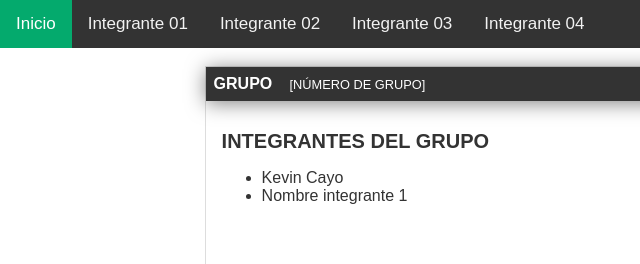
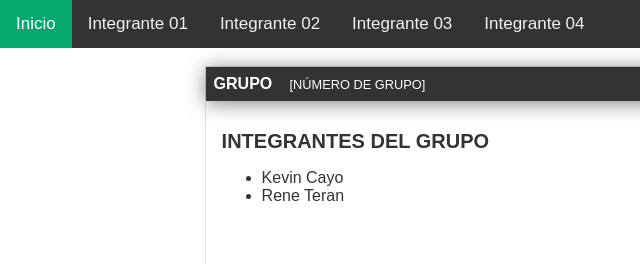
Before and after one commit to KevinCayo10/Grupo3, a plain HTML site: page index.html in a window 1280 px wide. Shown: the top 264 px of the page, 0-640 px from the left. Drawn offline with Linux system fonts and the light colour scheme.

Commit message:
anadi mi nombre Rene

```diff
--- a/index.html
+++ b/index.html
@@ -63,7 +63,7 @@
           <h1>INTEGRANTES DEL GRUPO</h1>
           <ul>
             <li>Kevin Cayo</li>
-            <li>Nombre integrante 1</li>
+            <li>Rene Teran</li>
           </ul>
       </div>
       <div id="post">
```
